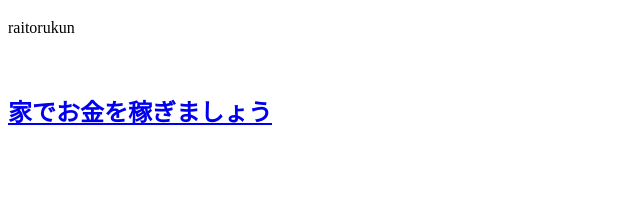
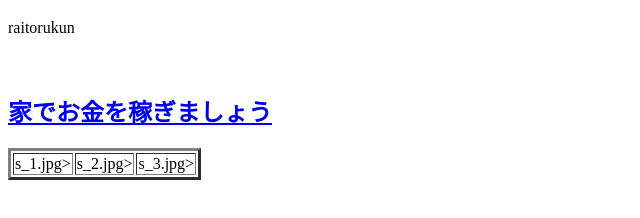
Before and after one commit to yomogidaihukumoti/raitorukun, a plain HTML site: page index.html in a window 1280 px wide. Shown: the part 96-314 px from the top of the page, without its empty margins (0-640 px from the left). Drawn offline with Linux system fonts and the light colour scheme.

Commit message:
Update index.html

```diff
--- a/index.html
+++ b/index.html
@@ -1,4 +1,5 @@
 # raitorukun
+<DOCTYPE html>
 <html>
 <h1>株式会社raitorukun</h1>
 <head>
@@ -7,5 +8,11 @@ raitorukun
 <body>
 <br><br><br>
 <a href= "http://www.gendama.jp"><h2>家でお金を稼ぎましょう</h2> </a>
+<table border="3">
+  <tr>
+    <td>s_1.jpg></td>
+    <td>s_2.jpg></td>
+    <td>s_3.jpg></td>
+  </tr>
 </body>
 </html>
```
